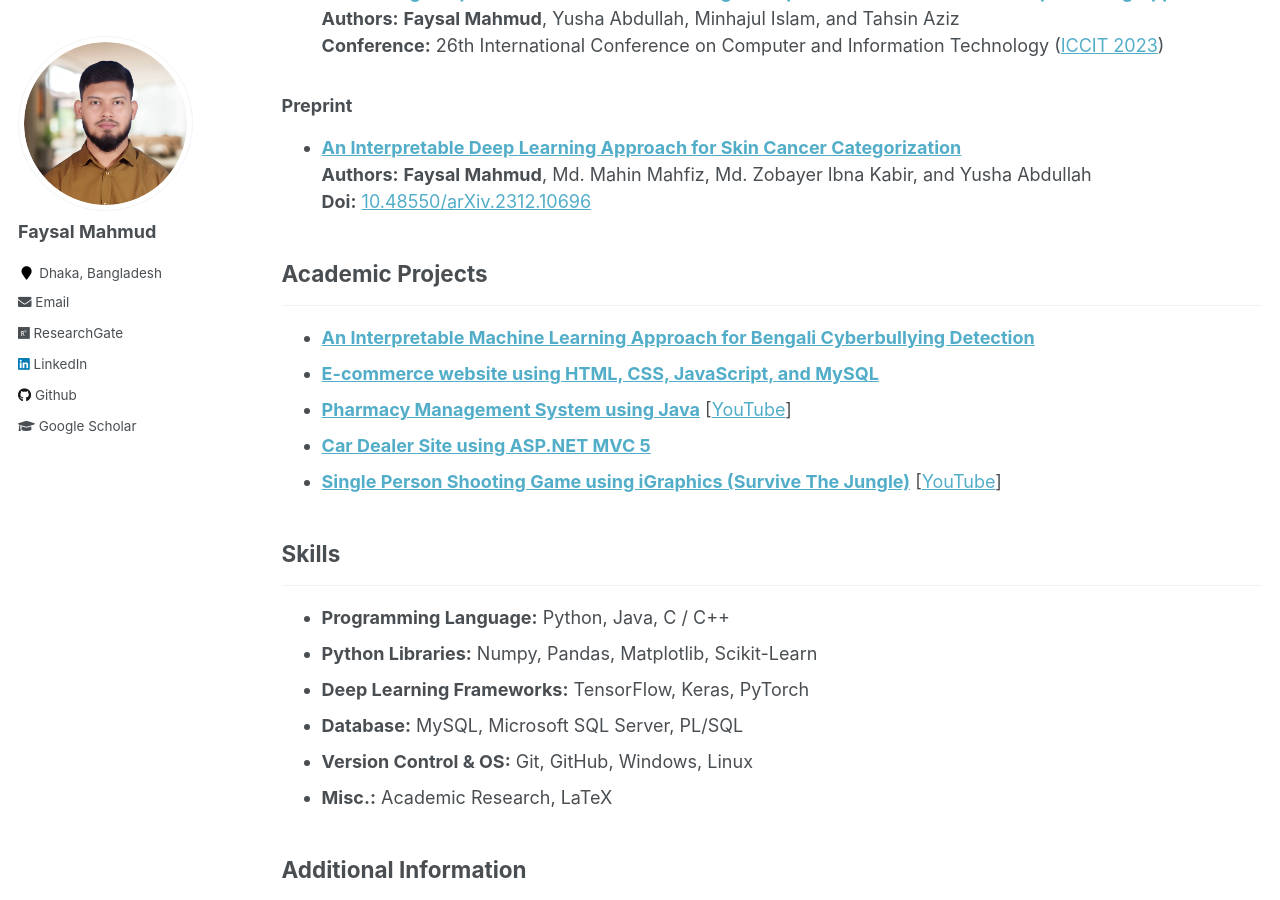
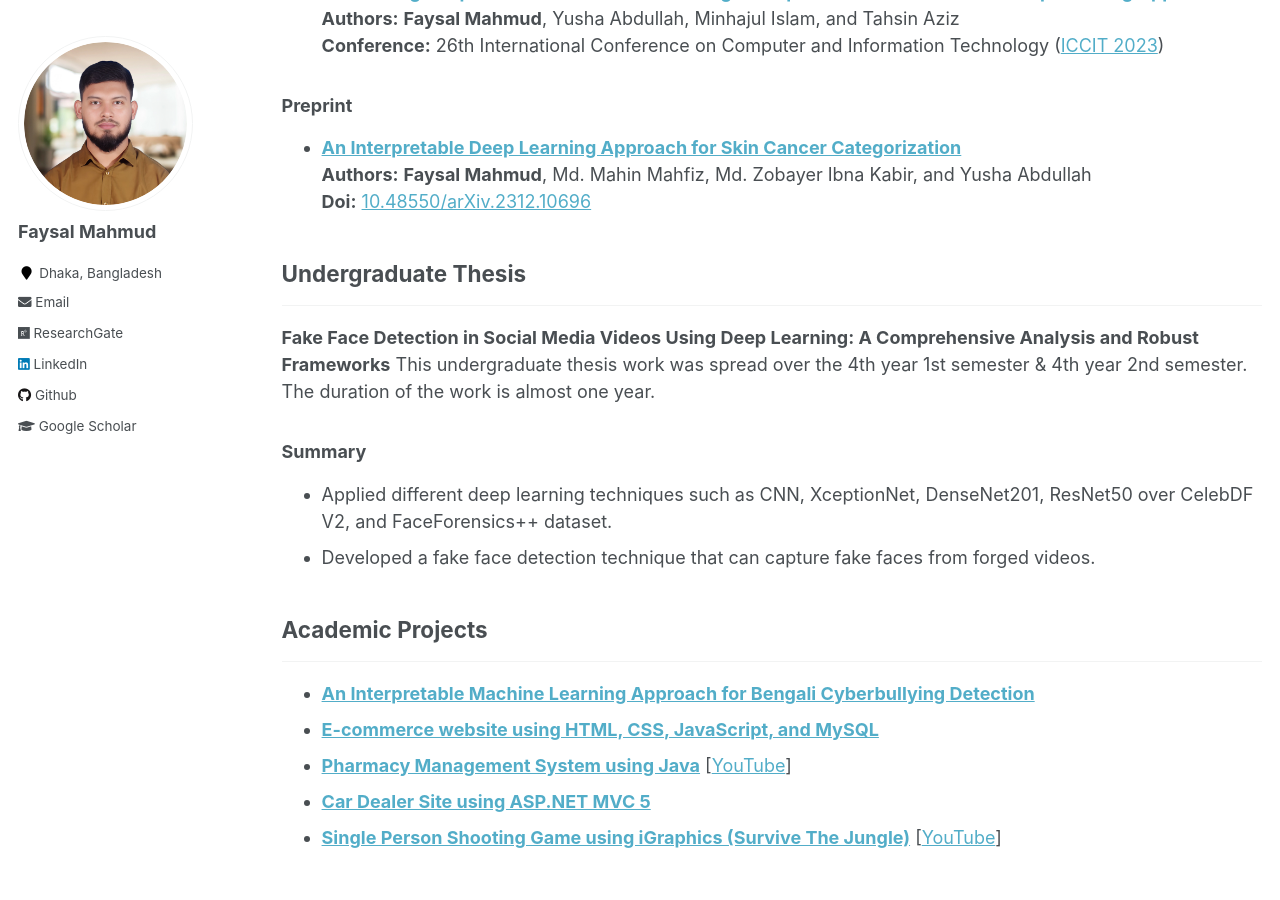
Before and after one commit to Faysal-MD/Faysal-MD.github.io, a Jekyll site: the page built from _pages/cv.md, in a window 1280 px wide and 900 px high, scrolled down 826 px. Built offline with Jekyll 4.4.1, drawn with Linux system fonts in a browser that asks for light colours.

Commit message:
information updated

```diff
--- a/_pages/cv.md
+++ b/_pages/cv.md
@@ -34,7 +34,6 @@ Higher Secondary Certificate (HSC) <br>
 Duration: 2015 - 2017 <br>
 **GPA:** 5.00/5.00 scale
 
-
 ## Research Experience
 
 ---
@@ -50,6 +49,20 @@ Duration: 2015 - 2017 <br>
 - **[An Interpretable Deep Learning Approach for Skin Cancer Categorization](https://arxiv.org/pdf/2312.10696.pdf)** <br>
   **Authors:** **Faysal Mahmud**, Md. Mahin Mahfiz, Md. Zobayer Ibna Kabir, and Yusha Abdullah <br>
   **Doi:** [10.48550/arXiv.2312.10696](https://arxiv.org/abs/2312.10696)
+
+## Undergraduate Thesis
+
+---
+
+**Fake Face Detection in Social Media Videos Using Deep Learning: A Comprehensive Analysis and Robust Frameworks**
+This undergraduate thesis work was spread over the 4th year 1st semester & 4th year 2nd semester.
+The duration of the work is almost one year.
+
+### Summary
+
+- Applied different deep learning techniques such as CNN, XceptionNet, DenseNet201,
+  ResNet50 over CelebDF V2, and FaceForensics++ dataset.
+- Developed a fake face detection technique that can capture fake faces from forged videos.
 
 ## Academic Projects
 
```
Also changed, not shown: 1 other file.
